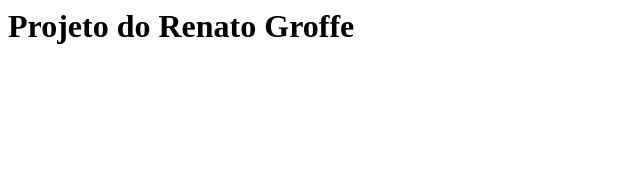
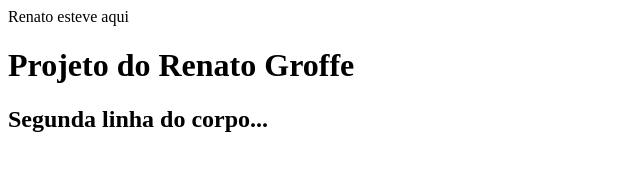
Before and after one commit to renatogroffe/teste, a plain HTML site: page index.html in a window 1280 px wide. Shown: the whole page, without its empty margins (0-640 px from the left). Drawn offline with Linux system fonts and the light colour scheme.

```diff
--- a/index.html
+++ b/index.html
@@ -1,7 +1,9 @@
 <html>
     <head>
+        Renato esteve aqui
     </head>
     <body>
         <h1>Projeto do Renato Groffe</h1>
+        <h2>Segunda linha do corpo...</h2>
     </body>
 </html>
```
